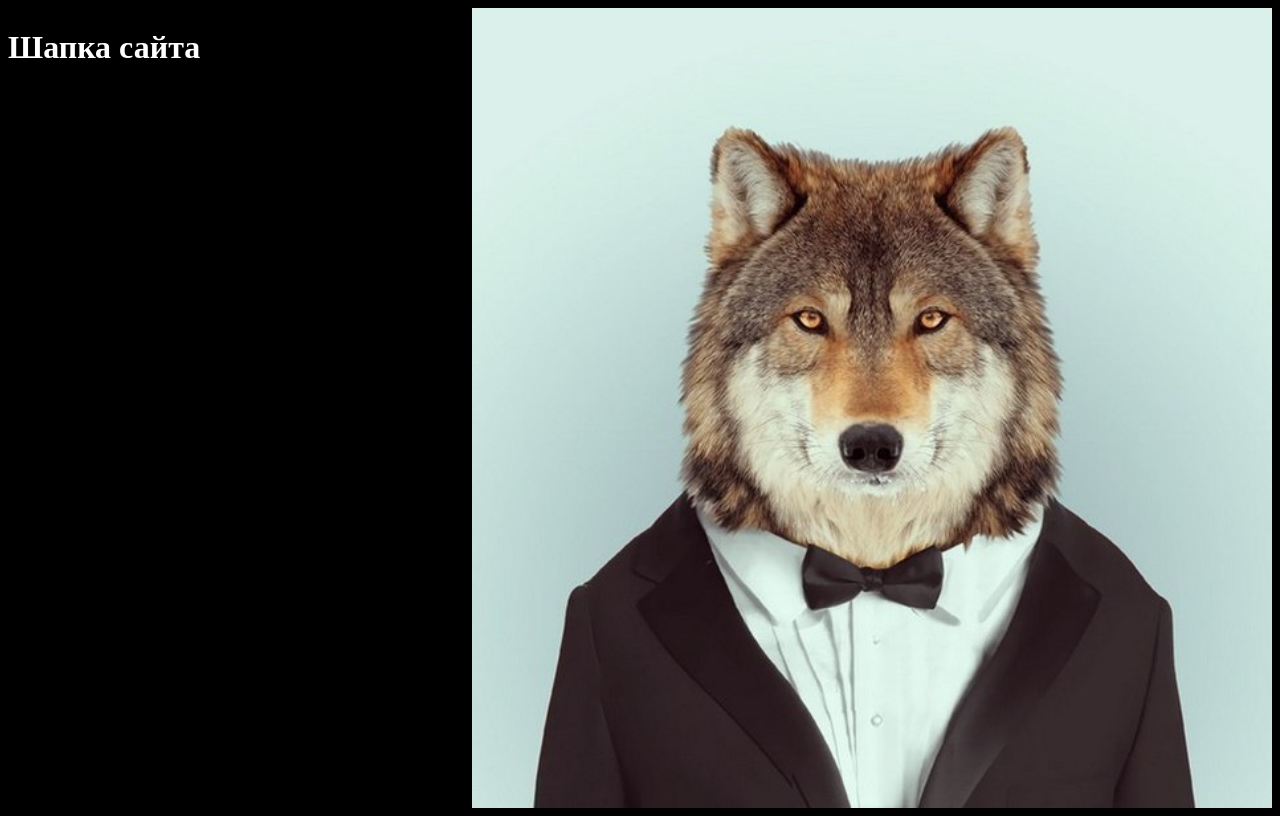
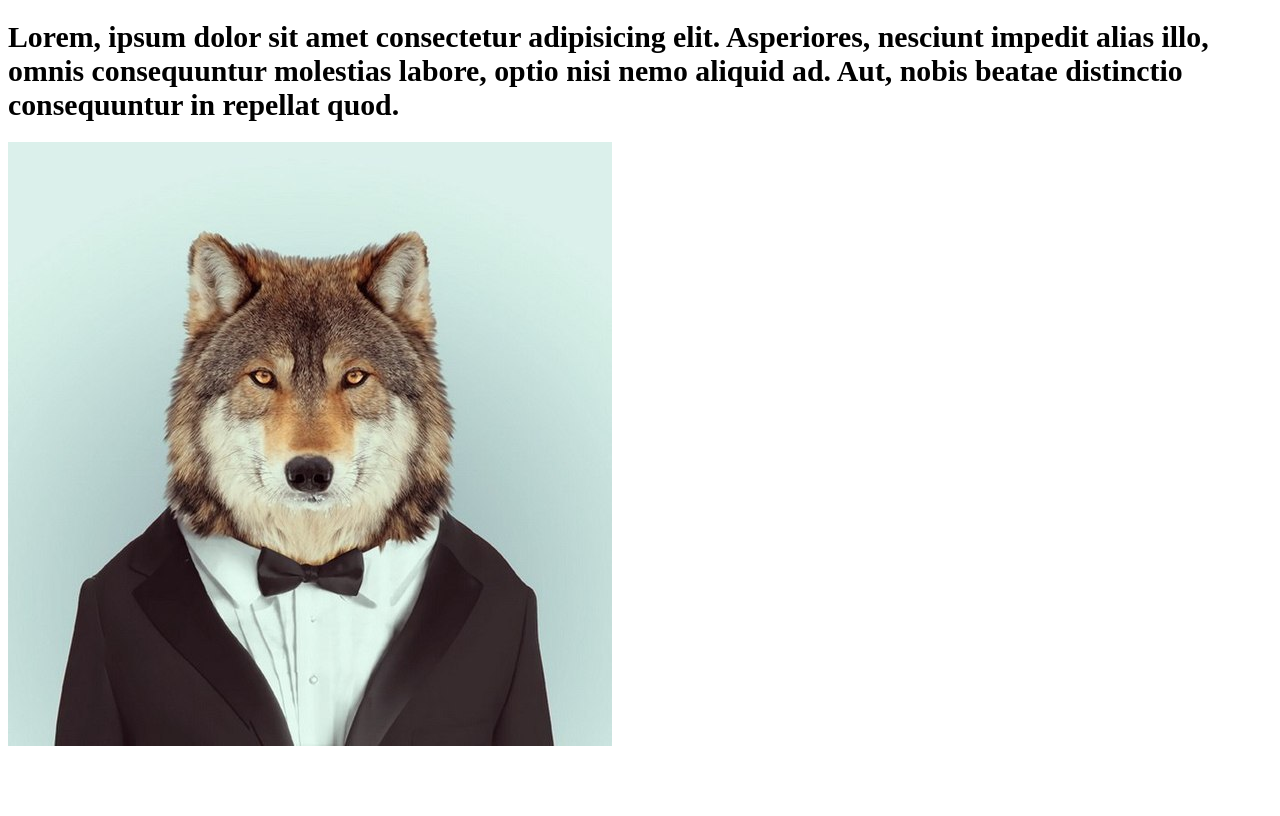
Before and after one commit to AzizShik/FLS-GULP, a website: page #src/index.html in a window 1280 px wide. Drawn offline with nearby package versions, Linux system fonts and the light colour scheme; files that its build step writes are made by us from their sources.

Commit message:
added mixin

```diff
--- a/#src/_header.html
+++ b/#src/_header.html
@@ -1,3 +1,5 @@
 <header class="header">
-  <h1>Шапка сайта</h1>
+  <h1>Lorem, ipsum dolor sit amet consectetur adipisicing elit. Asperiores, nesciunt impedit alias illo, omnis
+    consequuntur molestias labore, optio nisi nemo aliquid ad. Aut, nobis beatae distinctio consequuntur in repellat
+    quod.</h1>
 </header>
--- a/#src/_main.html
+++ /dev/null
@@ -1,3 +0,0 @@
-<main class="main">
-  <div class="container"></div>
-</main>
--- a/#src/index.html
+++ b/#src/index.html
@@ -10,7 +10,6 @@
 
 <body>
   @@include('_header.html')
-  @@include('_main.html')
 
   <section>
     <img src="img/wolf.jpg" alt="">
--- /dev/null
+++ b/#src/scss/_mixin.scss
@@ -0,0 +1,34 @@
+
+$maxWidth: 1300;
+$maxWidthContainer: 1000;
+@mixin adaptive-font($pcSize, $mobSize){
+  $addSize: $pcSize - $mobSize;
+  $addMobSize: $addSize + $addSize * 0.7;
+  @media(max-width: 767px){
+    font-size: calc(#{$mobSize + px} + #{$addMobSize} * ((100vw - 320px) / #{$maxWidth}));
+  }
+  @media (min-width: 767px){
+    font-size: calc(#{$mobSize + px} + #{$addSize} * (100vw / #{$maxWidth}));
+  }
+}
+// Адаптивные шрифты
+
+
+// Адаптивное свойство CSS
+
+@mixin adaptiv-value($property, $startSize, $minSize, $type){
+  $addSize: $startSize - $minSize;
+  @if $type==1 {
+    // Только если меньше контейнера
+    #{$property}: $startSize + px;
+    @media (max-width: #{$maxWidthContainer + px}) {
+      #{$property}: calc(#{$minSize + px} + #{$addSize} * ((100vw - 320px) / #{$maxWidthContainer - 320}));
+    }
+  } @else if type==2 {
+    // Только если больше контейнера
+    #{$property}: calc(#{$minSize + px} + #{$addSize} * ((100vw - 320px) / #{$maxWidth - 320}));
+  } @else {
+    // Всегда
+    #{$property}: calc(#{$minSize + px} + #{$addSize} * ((100vw - 320px) / #{$maxWidth - 320}));
+  }
+}
--- a/#src/scss/style.scss
+++ b/#src/scss/style.scss
@@ -1,23 +1,6 @@
-body{
-  color: #fff;
-  font-size: 16px;
-  background: #000;
-  display: flex;
-  justify-content: space-between;
+@import 'fonts';
+@import 'mixin';
+
+h1{
+  @include adaptiv-value("font-size", 30, 20, 0);
 }
-span{
-  font-size: 24px;
-  @media (max-width: 767px){
-    font-size: 14px;
-  }
-}
-
-section{
-  display: flex;
-  background: url('../img/wolf.jpg') 0 0 no-repeat;
-  height: 100vh;
-  font-size: 20px;
-  @media (max-width: 767px){
-    font-size: 16px;
-  }
-}
```
Also changed, not shown: dist/css/style.css, dist/css/style.min.css, dist/index.html.
